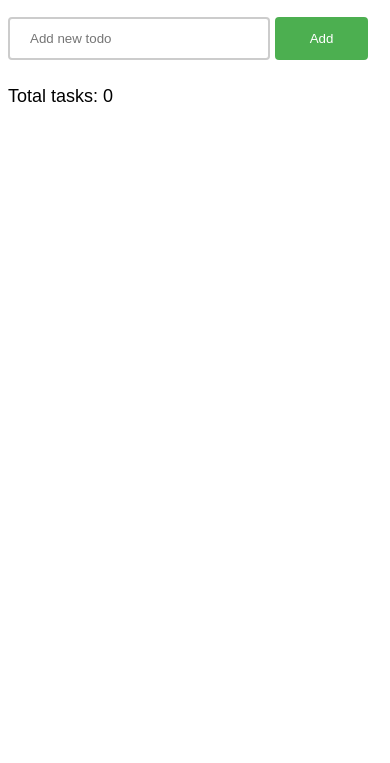
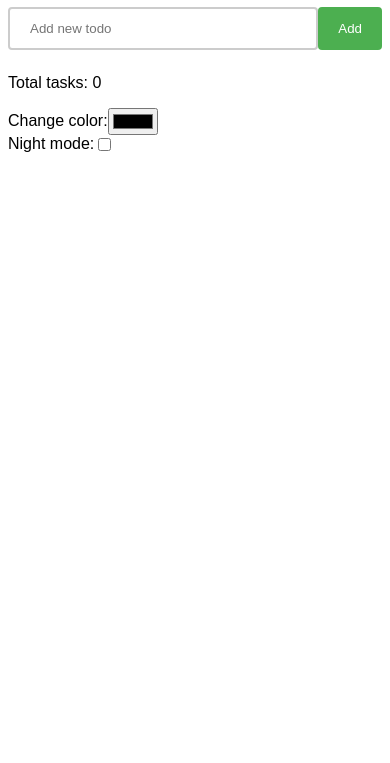
Before and after one commit to AdarshRai3/Porject_todolist, a website: page index.html in a window 390 px wide. Shown: the part 81-844 px from the top of the page. Drawn offline with Linux system fonts and the light colour scheme.

Commit message:
Update index.html and styles.css

```diff
--- a/index.html
+++ b/index.html
@@ -2,15 +2,25 @@
 <html>
   <head>
     <title>Todo List</title>
+    <meta name="viewport" content="width=device-width, initial-scale=1">
     <link rel="stylesheet" href="styles.css">
-    <meta name="viewport" content="width=device-width, initial-scale=1">
   </head>
   <body>
-    <h1>To-do List</h1>
-    <input type="text" id="todoInput" placeholder="Add new todo">
-    <button id="addBtn">Add</button>
+    <h1>Todo List</h1>
+    <div class="input-container">
+      <input type="text" id="todoInput" placeholder="Add new todo">
+      <button id="addBtn">Add</button>
+    </div>
     <ul id="todoList"></ul>
     <p>Total tasks: <span id="totalTasks">0</span></p>
+    <div class="color-container">
+      <label for="colorInput">Change color:</label>
+      <input type="color" id="colorInput">
+    </div>
+    <div class="nightmode-container">
+      <label for="nightmodeInput">Night mode:</label>
+      <input type="checkbox" id="nightmodeInput">
+    </div>
 
     <script>
       // Add your JavaScript code here
@@ -18,6 +28,8 @@
       const addBtn = document.querySelector("#addBtn");
       const todoList = document.querySelector("#todoList");
       const totalTasks = document.querySelector("#totalTasks");
+      const colorInput = document.querySelector("#colorInput");
+      const nightmodeInput = document.querySelector("#nightmodeInput");
 
       addBtn.addEventListener("click", () => {
         const todoText = todoInput.value.trim();
@@ -25,6 +37,18 @@
           addTodoItem(todoText);
           todoInput.value = "";
           updateTotalTasks();
+        }
+      });
+
+      colorInput.addEventListener("change", (e) => {
+        document.body.style.backgroundColor = e.target.value;
+      });
+
+      nightmodeInput.addEventListener("change", (e) => {
+        if (e.target.checked) {
+          document.body.classList.add("nightmode");
+        } else {
+          document.body.classList.remove("nightmode");
         }
       });
 
--- a/styles.css
+++ b/styles.css
@@ -1,16 +1,29 @@
+
 body {
   font-family: Arial, sans-serif;
 }
+
+.input-container,
+.color-container,
+.nightmode-container {
+  display: flex;
+  align-items: center;
+}
+
+.input-container > * {
+  margin-right: 8px;
+}
+
 #todoInput {
-    width: 70%;
+  flex-grow: 1;
   padding: 12px 20px;
   margin: 8px 0;
   box-sizing: border-box;
   border: 2px solid #ccc;
   border-radius: 4px;
 }
+
 #addBtn {
-    width: 25%;
   background-color: #4CAF50;
   color: white;
   padding: 14px 20px;
@@ -19,19 +32,22 @@ body {
   border-radius: 4px;
   cursor: pointer;
 }
+
 #addBtn:hover {
   background-color: #45a049;
 }
+
 ul {
   list-style-type: none;
   padding: 0;
   margin: 0;
 }
+
 li {
   margin-top: 12px;
 }
-  @media (max-width: 600px) {
-  body {
-    font-size: 18px;
+
+.nightmode {
+  background-color: #333;
+  color: white;
 }
-}
```
Lines whose indentation alone changed are shown as unchanged.
